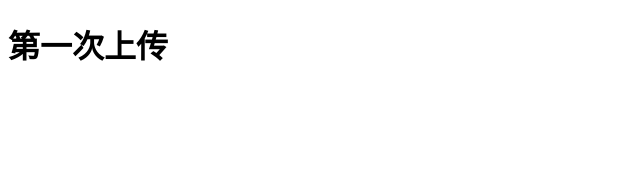
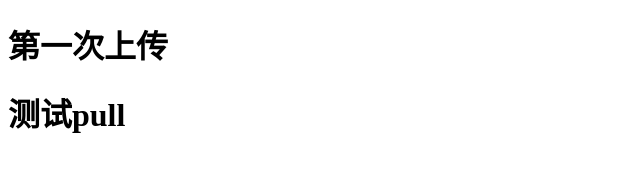
Before and after one commit to Soo-Peng/test, a plain HTML site: page index.html in a window 1280 px wide. Shown: the whole page, without its empty margins (0-640 px from the left). Drawn offline with Linux system fonts and the light colour scheme.

Commit message:
Update index.html

```diff
--- a/index.html
+++ b/index.html
@@ -7,5 +7,6 @@
 </head>
 <body>
     <h1>第一次上传</h1>
+    <h1>测试pull</h1>
 </body>
 </html>
```
